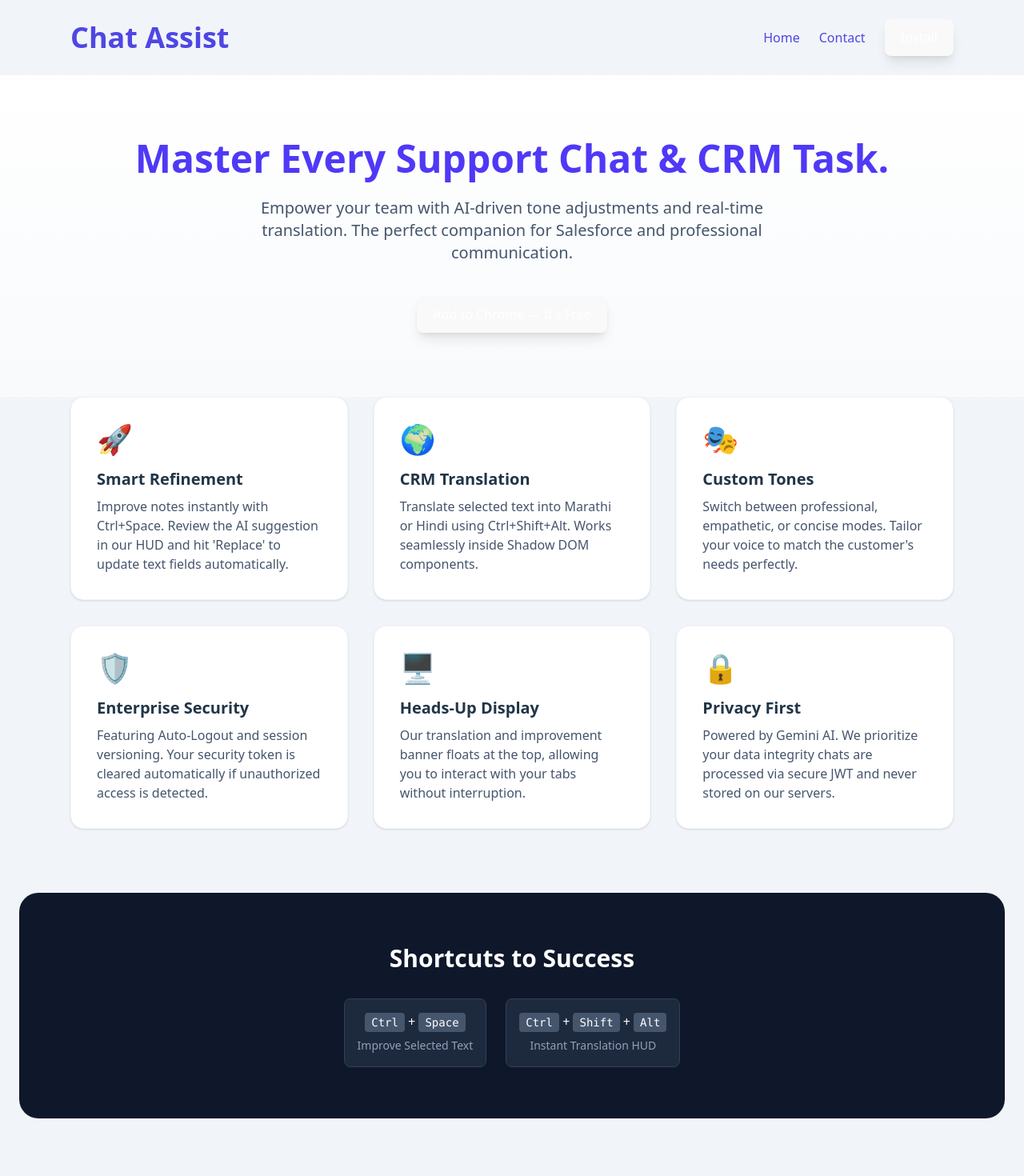
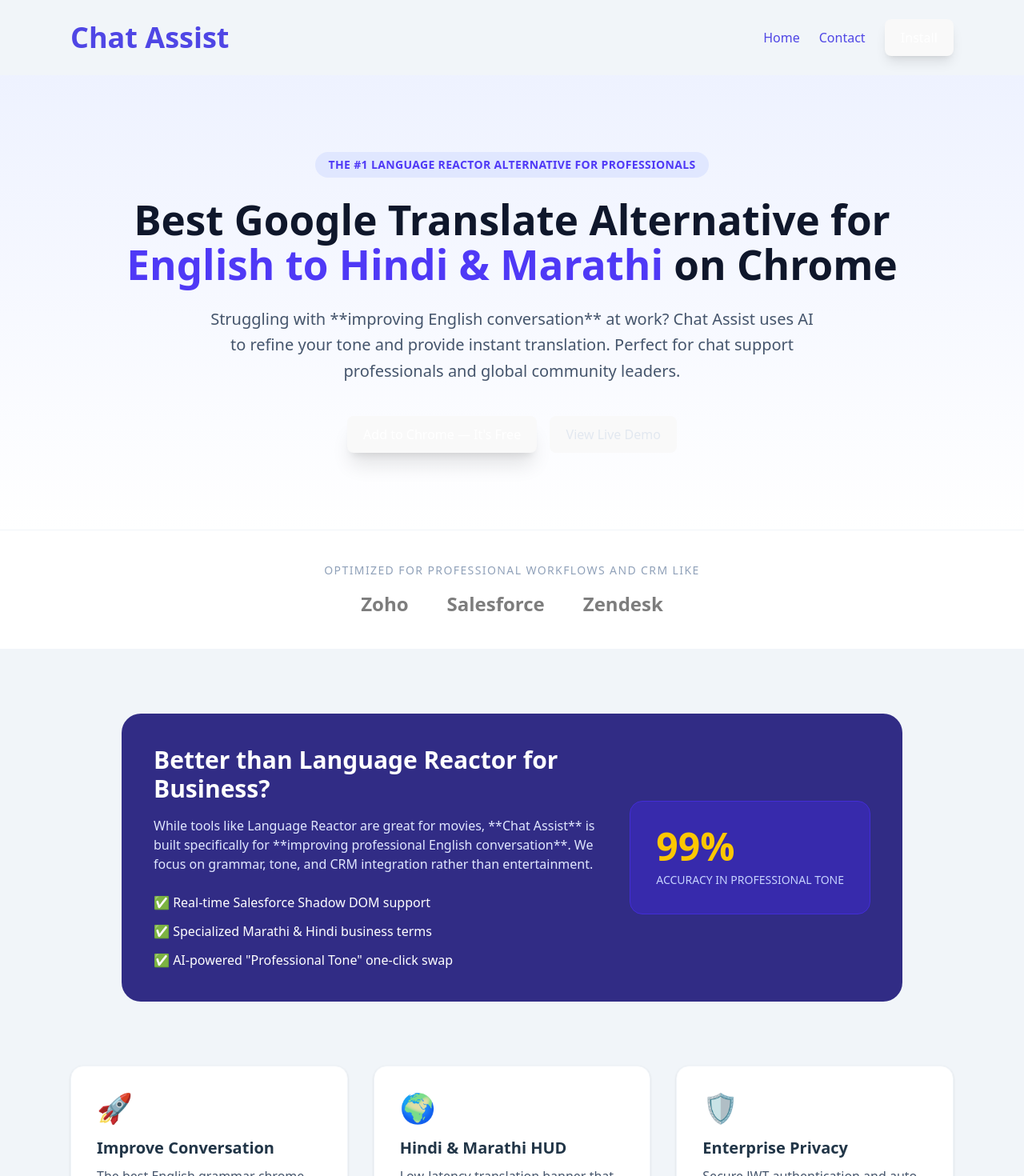
Before and after one commit to steamhAT/Chat-Assist-Homepage, a React (Vite) app: page / in a window 1280 px wide. Shown: the top 1470 px of the page at 80% size. Built offline with nearby package versions, Linux system fonts and the light colour scheme.

Commit message:
Added Tracking and Traffic improvement suggestions

```diff
--- a/index.html
+++ b/index.html
@@ -4,7 +4,26 @@
     <meta charset="UTF-8" />
     <link rel="icon" type="image/svg+xml" href="/vite.svg" />
     <meta name="viewport" content="width=device-width, initial-scale=1.0" />
-    <title>Chat Assist</title>
+
+    <title>Chat Assist | AI English Improvement & Hindi/Marathi Translation</title>
+    <meta name="title" content="Chat Assist | AI English Improvement & Hindi/Marathi Translation" />
+    <meta name="description" content="Master professional communication with Chat Assist. The best Chrome extension for improving English conversation tone and translating text to Hindi or Marathi directly in Salesforce. A powerful productivity alternative to Language Reactor." />
+    <meta name="keywords" content="chrome extension for improving english conversation, english to hindi chrome extension, english to marathi translation, salesforce productivity tool, language reactor alternative, professional chat assistant, improve english grammar chrome" />
+    <meta name="author" content="Mayekar Systems" />
+
+    <meta property="og:type" content="website" />
+    <meta property="og:url" content="https://assist.mayekars.com/" />
+    <meta property="og:title" content="Chat Assist | AI Tone Refinement & Hindi/Marathi Translation" />
+    <meta property="og:description" content="Instantly turn rough notes into professional replies. Translate English to Hindi/Marathi in Salesforce with one click. Master your professional chats today." />
+    <meta property="og:image" content="https://assist.mayekars.com/og-image.png" />
+
+    <meta property="twitter:card" content="summary_large_image" />
+    <meta property="twitter:url" content="https://assist.mayekars.com/" />
+    <meta property="twitter:title" content="Chat Assist | AI English Improvement & Translation" />
+    <meta property="twitter:description" content="The ultimate Chrome extension for Salesforce professionals. Improve English tone and translate to Hindi/Marathi instantly." />
+    <meta property="twitter:image" content="https://assist.mayekars.com/twitter-image.png" />
+
+    <link rel="canonical" href="https://assist.mayekars.com/" />
   </head>
   <body>
     <div id="root"></div>
--- a/package.json
+++ b/package.json
@@ -11,6 +11,7 @@
   },
   "dependencies": {
     "@tailwindcss/vite": "^4.1.18",
+    "mixpanel-browser": "^2.73.0",
     "react": "^19.2.0",
     "react-dom": "^19.2.0",
     "react-router-dom": "^7.11.0",
--- a/src/App.tsx
+++ b/src/App.tsx
@@ -3,6 +3,14 @@
 import Contact from "./Contact";
 import Terms from "./Terms";
 import Privacy from "./Privacy";
+//Import Mixpanel SDK
+import mixpanel from "mixpanel-browser";
+
+// Create an instance of the Mixpanel object, your token is already added to this snippet
+mixpanel.init('950b3f2b1514c95a3c3839d7b3789a8e', {
+  autocapture: true,
+  record_sessions_percent: 100,
+})
 
 export default function App() {
   const chromeStoreUrl = import.meta.env.VITE_CHROMELINK;
@@ -34,6 +42,7 @@
         {/* Page Content */}
         <Routes>
           <Route path="/" element={<Home />} />
+          <Route path="*" element={<Home />} />
           <Route path="/contact" element={<Contact />} />
           <Route path="/privacy" element={<Privacy />} />
           <Route path="/terms" element={<Terms />} />
--- a/src/Home.tsx
+++ b/src/Home.tsx
@@ -1,6 +1,4 @@
-import React from 'react';
 
-// 1. Define the shape of your props
 interface FeatureCardProps {
   icon: string;
   title: string;
@@ -9,83 +7,114 @@
 
 const Home = () => {
   const chromeStoreUrl = import.meta.env.VITE_CHROMELINK;
+  const youtubeStoreUrl = import.meta.env.VITE_YOUTUBE_TUTORIAL;
 
   return (
     <>
-      {/* Hero Section */}
-      <header className="text-center py-20 px-4 bg-gradient-to-b from-white to-slate-50">
-        <h2 className="text-5xl text-indigo-600 font-bold mb-6">
-          Master Every Support Chat & CRM Task.
-        </h2>
-        <p className="text-xl text-slate-600 max-w-2xl mx-auto mb-10">
-          Empower your team with AI-driven tone adjustments and real-time translation.
-          The perfect companion for Salesforce and professional communication.
+      {/* Hero Section - Optimized for Hindi/Marathi & English Conversation Keywords */}
+      <header className="text-center py-24 px-4 bg-gradient-to-b from-indigo-50 to-white">
+        <div className="inline-block px-4 py-1.5 mb-6 text-sm font-semibold tracking-wide text-indigo-600 uppercase bg-indigo-100 rounded-full">
+          The #1 Language Reactor Alternative for Professionals
+        </div>
+        <h1 className="text-5xl md:text-6xl text-slate-900 font-extrabold mb-6 leading-tight">
+          Best Google Translate Alternative for <br/>
+          <span className="text-indigo-600">English to Hindi & Marathi</span> on Chrome
+        </h1>
+
+        <p className="text-xl text-slate-600 max-w-3xl mx-auto mb-10 leading-relaxed">
+          Struggling with **improving English conversation** at work? Chat Assist uses AI to
+          refine your tone and provide instant translation. Perfect for chat support
+          professionals and global community leaders.
         </p>
-        <button
-          onClick={() => window.open(chromeStoreUrl)}
-          className="bg-blue-600 text-white text-lg px-8 py-4 rounded-xl font-bold shadow-lg hover:shadow-blue-200 transition-all hover:scale-105 active:scale-95"
-        >
-          Add to Chrome — It's Free
-        </button>
+
+        <div className="flex flex-col sm:flex-row justify-center gap-4">
+          <button
+            onClick={() => window.open(chromeStoreUrl)}
+            className="bg-blue-600 text-white text-lg px-10 py-4 rounded-xl font-bold shadow-xl hover:bg-blue-700 transition-all hover:scale-105"
+          >
+            Add to Chrome — It's Free
+          </button>
+          <button onClick={() => window.open(youtubeStoreUrl)} className="bg-white text-slate-200 text-lg px-10 py-4 rounded-xl font-bold border border-slate-200 hover:bg-slate-50 transition-all hover:scale-105">
+            View Live Demo
+          </button>
+        </div>
       </header>
+
+      {/* Trust Bar - Targeting the high-volume 'Language Reactor' cluster */}
+      <section className="py-10 border-y border-slate-100 bg-white text-center">
+        <p className="text-sm font-medium text-slate-400 uppercase tracking-widest mb-4">Optimized for Professional Workflows and CRM like</p>
+        <div className="flex justify-center items-center gap-12 opacity-60 grayscale">
+          <span className="font-bold text-2xl text-slate-800">Zoho</span>
+          <span className="font-bold text-2xl text-slate-800">Salesforce</span>
+          <span className="font-bold text-2xl text-slate-800">Zendesk</span>
+        </div>
+      </section>
+
+      {/* Comparison Section - Strategic Traffic Capture */}
+      <section className="max-w-5xl mx-auto py-20 px-6">
+        <div className="bg-indigo-900 rounded-3xl p-10 text-white flex flex-col md:flex-row items-center gap-10">
+          <div className="flex-1">
+            <h2 className="text-3xl font-bold mb-4">Better than Language Reactor for Business?</h2>
+            <p className="text-indigo-100 mb-6">
+              While tools like Language Reactor are great for movies, **Chat Assist** is built specifically
+              for **improving professional English conversation**. We focus on grammar, tone, and
+              CRM integration rather than entertainment.
+            </p>
+            <ul className="space-y-3">
+              <li className="flex items-center gap-2">✅ Real-time Salesforce Shadow DOM support</li>
+              <li className="flex items-center gap-2">✅ Specialized Marathi & Hindi business terms</li>
+              <li className="flex items-center gap-2">✅ AI-powered "Professional Tone" one-click swap</li>
+            </ul>
+          </div>
+          <div className="bg-indigo-800 p-8 rounded-2xl border border-indigo-700">
+             <div className="text-5xl font-bold text-yellow-400">99%</div>
+             <p className="text-sm text-indigo-200 uppercase mt-2">Accuracy in Professional Tone</p>
+          </div>
+        </div>
+      </section>
 
       {/* Features Grid */}
       <section className="max-w-6xl mx-auto grid md:grid-cols-3 gap-8 px-6 pb-20">
-        {/* New Feature: AI Refinement with Replace */}
         <FeatureCard
           icon="🚀"
-          title="Smart Refinement"
-          desc="Improve notes instantly with Ctrl+Space. Review the AI suggestion in our HUD and hit 'Replace' to update text fields automatically."
+          title="Improve Conversation"
+          desc="The best English grammar chrome extension for real-time chats. Turn broken sentences into fluent, professional replies."
         />
-
-        {/* New Feature: Translation HUD */}
         <FeatureCard
           icon="🌍"
-          title="CRM Translation"
-          desc="Translate selected text into Marathi or Hindi using Ctrl+Shift+Alt. Works seamlessly inside Shadow DOM components."
+          title="Hindi & Marathi HUD"
+          desc="Low-latency translation banner that floats over Salesforce. No need to switch tabs to Google Translate."
         />
-
-        {/* Existing Feature: Tone Selection */}
-        <FeatureCard
-          icon="🎭"
-          title="Custom Tones"
-          desc="Switch between professional, empathetic, or concise modes. Tailor your voice to match the customer's needs perfectly."
-        />
-
-        {/* New Feature: Security/Auto-Logout */}
         <FeatureCard
           icon="🛡️"
-          title="Enterprise Security"
-          desc="Featuring Auto-Logout and session versioning. Your security token is cleared automatically if unauthorized access is detected."
-        />
-
-        {/* New Feature: Non-Intrusive UI */}
-        <FeatureCard
-          icon="🖥️"
-          title="Heads-Up Display"
-          desc="Our translation and improvement banner floats at the top, allowing you to interact with your tabs without interruption."
-        />
-
-        {/* Existing Feature: Privacy */}
-        <FeatureCard
-          icon="🔒"
-          title="Privacy First"
-          desc="Powered by Gemini AI. We prioritize your data integrity chats are processed via secure JWT and never stored on our servers."
+          title="Enterprise Privacy"
+          desc="Secure JWT authentication and auto-logout features protect your CRM data and Minecraft server admin credentials."
         />
       </section>
 
-      {/* Quick Setup Guide for Players/Users */}
-      <section className="bg-slate-900 text-white py-16 px-6 rounded-3xl mx-6 mb-20">
+
+      {/* Shortcuts Guide */}
+      <section className="bg-slate-900 text-white py-20 px-6 rounded-t-[3rem]">
         <div className="max-w-4xl mx-auto text-center">
-          <h3 className="text-3xl font-bold mb-8">Shortcuts to Success</h3>
-          <div className="flex flex-wrap justify-center gap-6">
-            <div className="bg-slate-800 p-4 rounded-lg border border-slate-700">
-              <kbd className="bg-slate-600 px-2 py-1 rounded text-sm">Ctrl</kbd> + <kbd className="bg-slate-600 px-2 py-1 rounded text-sm">Space</kbd>
-              <p className="mt-2 text-slate-400 text-sm">Improve Selected Text</p>
+          <h3 className="text-3xl font-bold mb-12">Master Your Workflow</h3>
+          <div className="grid grid-cols-1 md:grid-cols-2 gap-8">
+            <div className="bg-slate-800 p-6 rounded-2xl border border-slate-700">
+              <div className="flex justify-center gap-2 mb-4">
+                <kbd className="bg-slate-600 px-3 py-1.5 rounded-lg shadow-inner">Ctrl</kbd>
+                <span className="text-2xl">+</span>
+                <kbd className="bg-slate-600 px-3 py-1.5 rounded-lg shadow-inner">Space</kbd>
+              </div>
+              <h4 className="font-bold text-lg">AI Text Refinement</h4>
+              <p className="text-slate-400 text-sm mt-2">Instantly improve English conversation tone</p>
             </div>
-            <div className="bg-slate-800 p-4 rounded-lg border border-slate-700">
-              <kbd className="bg-slate-600 px-2 py-1 rounded text-sm">Ctrl</kbd> + <kbd className="bg-slate-600 px-2 py-1 rounded text-sm">Shift</kbd> + <kbd className="bg-slate-600 px-2 py-1 rounded text-sm">Alt</kbd>
-              <p className="mt-2 text-slate-400 text-sm">Instant Translation HUD</p>
+            <div className="bg-slate-800 p-6 rounded-2xl border border-slate-700">
+              <div className="flex justify-center gap-2 mb-4">
+                <kbd className="bg-slate-600 px-3 py-1.5 rounded-lg shadow-inner">Ctrl</kbd>
+                <kbd className="bg-slate-600 px-3 py-1.5 rounded-lg shadow-inner">Shift</kbd>
+                <kbd className="bg-slate-600 px-3 py-1.5 rounded-lg shadow-inner">Alt</kbd>
+              </div>
+              <h4 className="font-bold text-lg">Translation HUD</h4>
+              <p className="text-slate-400 text-sm mt-2">English to Hindi/Marathi instant view</p>
             </div>
           </div>
         </div>
@@ -95,10 +124,10 @@
 };
 
 const FeatureCard = ({ icon, title, desc }: FeatureCardProps) => (
-  <div className="bg-white p-8 rounded-2xl shadow-sm border border-slate-100 hover:border-indigo-100 hover:shadow-md transition-all">
-    <div className="text-4xl mb-4">{icon}</div>
+  <div className="bg-white p-8 rounded-2xl shadow-sm border border-slate-100 hover:border-indigo-200 hover:shadow-xl transition-all group">
+    <div className="text-4xl mb-4 group-hover:scale-110 transition-transform">{icon}</div>
     <h3 className="text-xl font-bold mb-2">{title}</h3>
-    <p className="text-slate-600">{desc}</p>
+    <p className="text-slate-600 leading-relaxed">{desc}</p>
   </div>
 );
 
```
Also changed, not shown: 2 other files (tests, documents, lock files or other folders).
